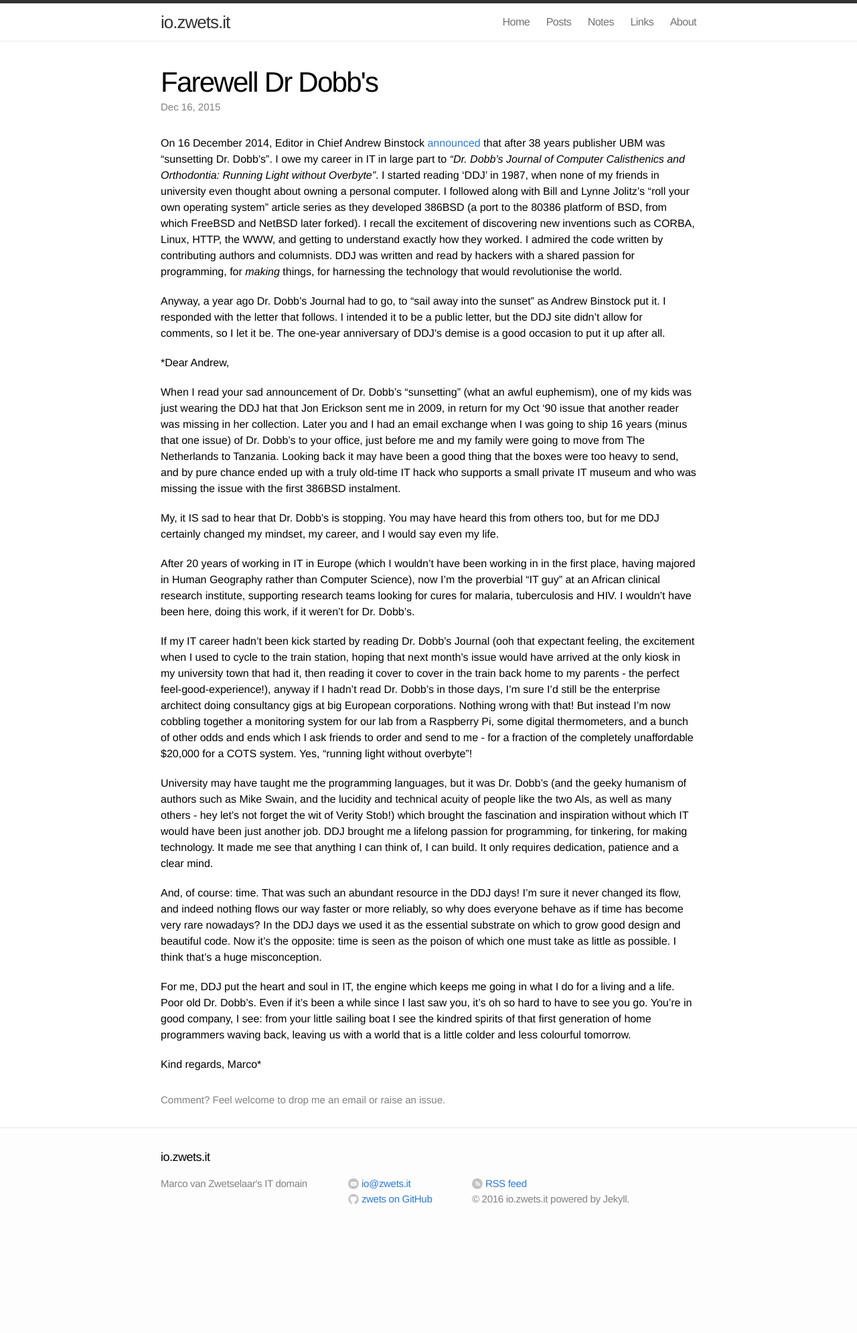
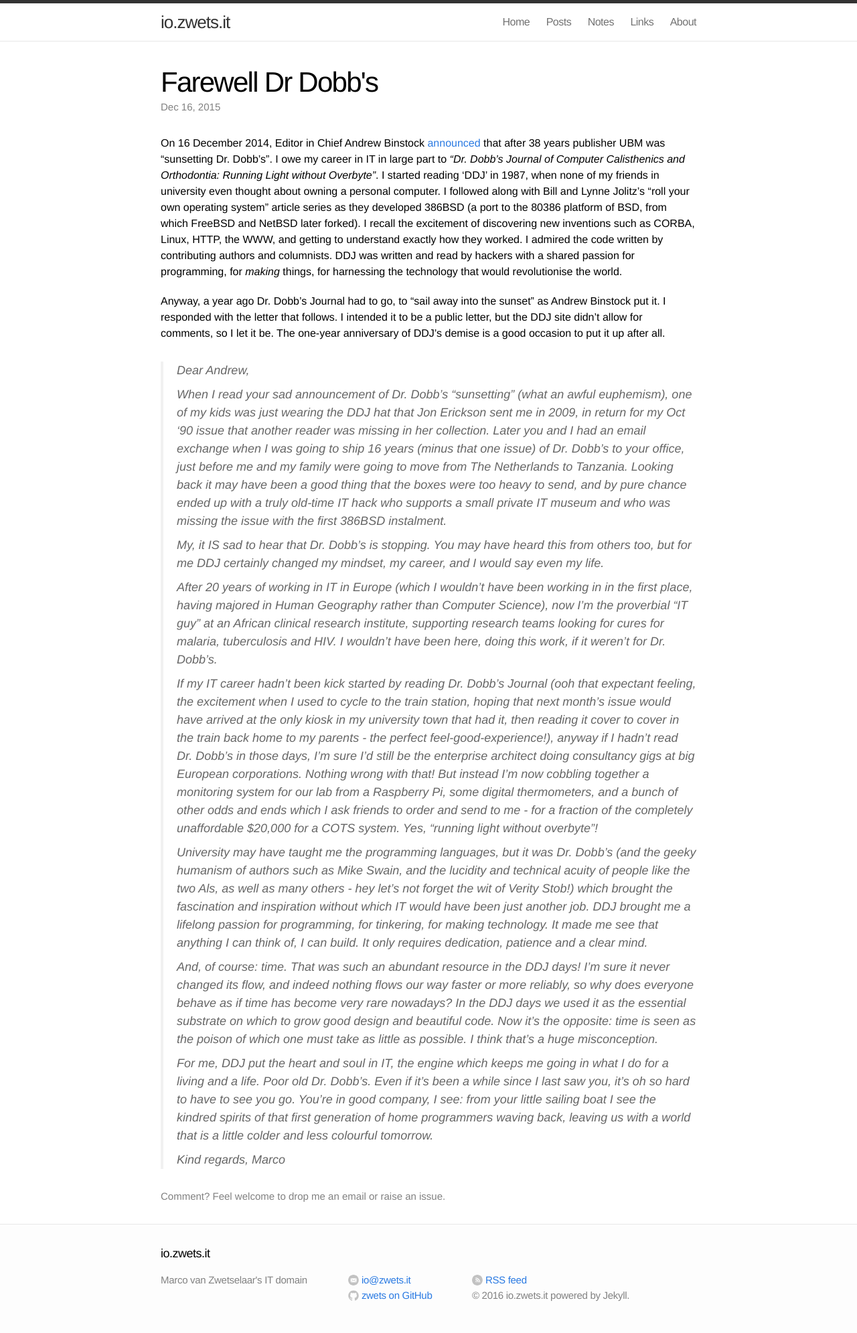
Before and after one commit to zwets/zwets.github.io, a Jekyll site: the page built from _posts/2015-12-16-farewell-dr-dobbs.md, in a window 1280 px wide. Shown: the whole page at 67% size. Built offline with Jekyll 4.4.1, drawn with Linux system fonts in a browser that asks for light colours; before the commit the page ends 1847 px from its top, so only the background shows below that.

Commit message:
Fix quoting.

```diff
--- a/_posts/2015-12-16-farewell-dr-dobbs.md
+++ b/_posts/2015-12-16-farewell-dr-dobbs.md
@@ -7,21 +7,21 @@
 
 Anyway, a year ago Dr. Dobb's Journal had to go, to "sail away into the sunset" as Andrew Binstock put it.  I responded with the letter that follows.  I intended it to be a public letter, but the DDJ site didn't allow for comments, so I let it be.  The one-year anniversary of DDJ's demise is a good occasion to put it up after all.
 
-*Dear Andrew,
-
-When I read your sad announcement of Dr. Dobb's "sunsetting" (what an awful euphemism), one of my kids was just wearing the DDJ hat that Jon Erickson sent me in 2009, in return for my Oct '90 issue that another reader was missing in her collection.  Later you and I had an email exchange when I was going to ship 16 years (minus that one issue) of Dr. Dobb's to your office, just before me and my family were going to move from The Netherlands to Tanzania.  Looking back it may have been a good thing that the boxes were too heavy to send, and by pure chance ended up with a truly old-time IT hack who supports a small private IT museum and who was missing the issue with the first 386BSD instalment.
-
-My, it IS sad to hear that Dr. Dobb's is stopping.  You may have heard this from others too, but for me DDJ certainly changed my mindset, my career, and I would say even my life.
-
-After 20 years of working in IT in Europe (which I wouldn't have been working in in the first place, having majored in Human Geography rather than Computer Science), now I'm the proverbial "IT guy" at an African clinical research institute, supporting research teams looking for cures for malaria, tuberculosis and HIV.  I wouldn't have been here, doing this work, if it weren't for Dr. Dobb's.
-
-If my IT career hadn't been kick started by reading Dr. Dobb's Journal (ooh that expectant feeling, the excitement when I used to cycle to the train station, hoping that next month's issue would have arrived at the only kiosk in my university town that had it, then reading it cover to cover in the train back home to my parents - the perfect feel-good-experience!), anyway if I hadn't read Dr. Dobb's in those days, I'm sure I'd still be the enterprise architect doing consultancy gigs at big European corporations.  Nothing wrong with that! But instead I'm now cobbling together a monitoring system for our lab from a Raspberry Pi, some digital thermometers, and a bunch of other odds and ends which I ask friends to order and send to me - for a fraction of the completely unaffordable $20,000 for a COTS system.  Yes, "running light without overbyte"!
-
-University may have taught me the programming languages, but it was Dr. Dobb's (and the geeky humanism of authors such as Mike Swain, and the lucidity and technical acuity of people like the two Als, as well as many others - hey let's not forget the wit of Verity Stob!) which brought the fascination and inspiration without which IT would have been just another job.  DDJ brought me a lifelong passion for programming, for tinkering, for making technology.  It made me see that anything I can think of, I can build.  It only requires dedication, patience and a clear mind.
-
-And, of course: time.  That was such an abundant resource in the DDJ days! I'm sure it never changed its flow, and indeed nothing flows our way faster or more reliably, so why does everyone behave as if time has become very rare nowadays? In the DDJ days we used it as the essential substrate on which to grow good design and beautiful code.  Now it's the opposite: time is seen as the poison of which one must take as little as possible.  I think that's a huge misconception.
-
-For me, DDJ put the heart and soul in IT, the engine which keeps me going in what I do for a living and a life.  Poor old Dr. Dobb's.  Even if it's been a while since I last saw you, it's oh so hard to have to see you go.  You're in good company, I see: from your little sailing boat I see the kindred spirits of that first generation of home programmers waving back, leaving us with a world that is a little colder and less colourful tomorrow.
-
-Kind regards,
-Marco*
+> Dear Andrew,
+>
+> When I read your sad announcement of Dr. Dobb's "sunsetting" (what an awful euphemism), one of my kids was just wearing the DDJ hat that Jon Erickson sent me in 2009, in return for my Oct '90 issue that another reader was missing in her collection.  Later you and I had an email exchange when I was going to ship 16 years (minus that one issue) of Dr. Dobb's to your office, just before me and my family were going to move from The Netherlands to Tanzania.  Looking back it may have been a good thing that the boxes were too heavy to send, and by pure chance ended up with a truly old-time IT hack who supports a small private IT museum and who was missing the issue with the first 386BSD instalment.
+>
+> My, it IS sad to hear that Dr. Dobb's is stopping.  You may have heard this from others too, but for me DDJ certainly changed my mindset, my career, and I would say even my life.
+>
+> After 20 years of working in IT in Europe (which I wouldn't have been working in in the first place, having majored in Human Geography rather than Computer Science), now I'm the proverbial "IT guy" at an African clinical research institute, supporting research teams looking for cures for malaria, tuberculosis and HIV.  I wouldn't have been here, doing this work, if it weren't for Dr. Dobb's.
+>
+> If my IT career hadn't been kick started by reading Dr. Dobb's Journal (ooh that expectant feeling, the excitement when I used to cycle to the train station, hoping that next month's issue would have arrived at the only kiosk in my university town that had it, then reading it cover to cover in the train back home to my parents - the perfect feel-good-experience!), anyway if I hadn't read Dr. Dobb's in those days, I'm sure I'd still be the enterprise architect doing consultancy gigs at big European corporations.  Nothing wrong with that! But instead I'm now cobbling together a monitoring system for our lab from a Raspberry Pi, some digital thermometers, and a bunch of other odds and ends which I ask friends to order and send to me - for a fraction of the completely unaffordable $20,000 for a COTS system.  Yes, "running light without overbyte"!
+>
+> University may have taught me the programming languages, but it was Dr. Dobb's (and the geeky humanism of authors such as Mike Swain, and the lucidity and technical acuity of people like the two Als, as well as many others - hey let's not forget the wit of Verity Stob!) which brought the fascination and inspiration without which IT would have been just another job.  DDJ brought me a lifelong passion for programming, for tinkering, for making technology.  It made me see that anything I can think of, I can build.  It only requires dedication, patience and a clear mind.
+>
+> And, of course: time.  That was such an abundant resource in the DDJ days! I'm sure it never changed its flow, and indeed nothing flows our way faster or more reliably, so why does everyone behave as if time has become very rare nowadays? In the DDJ days we used it as the essential substrate on which to grow good design and beautiful code.  Now it's the opposite: time is seen as the poison of which one must take as little as possible.  I think that's a huge misconception.
+>
+> For me, DDJ put the heart and soul in IT, the engine which keeps me going in what I do for a living and a life.  Poor old Dr. Dobb's.  Even if it's been a while since I last saw you, it's oh so hard to have to see you go.  You're in good company, I see: from your little sailing boat I see the kindred spirits of that first generation of home programmers waving back, leaving us with a world that is a little colder and less colourful tomorrow.
+>
+> Kind regards,
+> Marco
--- a/css/main.css
+++ b/css/main.css
@@ -220,9 +220,13 @@
   padding-left: 20px;
   font-size: 18px;
   opacity: .6;
-  letter-spacing: -1px;
+/*  letter-spacing: -1px; */
   font-style: italic;
   margin: 30px 0;
+}
+
+.post-content blockquote p {
+  margin-top: 0.5em;
 }
 
 .post-content ul,
```
